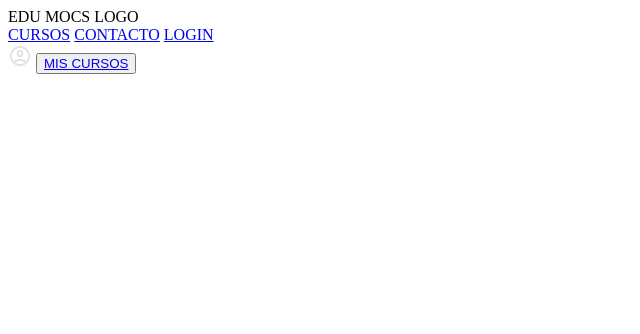
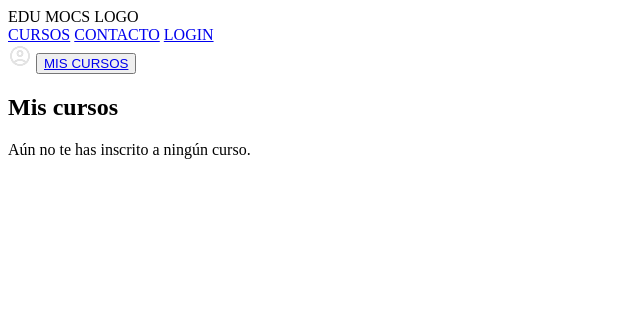
Before and after one commit to Judanubee/Edu-Mocs, a Django app: page /perfil/ in a window 1280 px wide. Shown: the top 334 px of the page, without its empty margins (0-640 px from the left). Run offline with Django 5.2, Linux system fonts and the light colour scheme.

Commit message:
plantilla de perfil

```diff
--- a/edu_app/inicio/templates/inicio/perfil.html
+++ b/edu_app/inicio/templates/inicio/perfil.html
@@ -1 +1,55 @@
 {% extends "inicio/encabezado.html" %}
+
+{% block contenido %}
+
+<section class="perfil-contenedor">
+
+    <div class="titulo-perfil">
+        <h1>Mis cursos</h1>
+    </div>
+
+    <div class="grid-cursos">
+
+        {% for inscripcion in inscripciones %}
+
+        <div class="card-curso">
+
+            <div class="imagen-curso">
+                {% if inscripcion.curso.imagen %}
+                    <img src="{{ inscripcion.curso.imagen.url }}" alt="{{ inscripcion.curso.nombre }}">
+                {% else %}
+                    <div class="imagen-placeholder">🖼️</div>
+                {% endif %}
+            </div>
+
+            <div class="info-curso">
+                <h3>{{ inscripcion.curso.nombre }}</h3>
+
+                <p>
+                    Inicio: {{ inscripcion.curso.fecha_inicio }}
+                </p>
+
+                <p>
+                    Duración: {{ inscripcion.curso.duracion_horas }} horas
+                </p>
+
+                <span class="estado">
+                    {{ inscripcion.estado }}
+                </span>
+            </div>
+
+        </div>
+
+        {% empty %}
+
+        <p class="sin-cursos">
+            Aún no te has inscrito a ningún curso.
+        </p>
+
+        {% endfor %}
+
+    </div>
+
+</section>
+
+{% endblock %}
```
